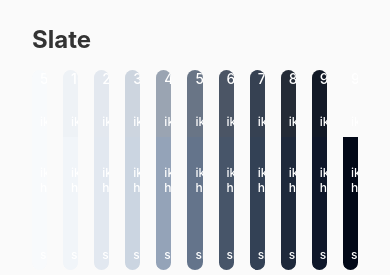
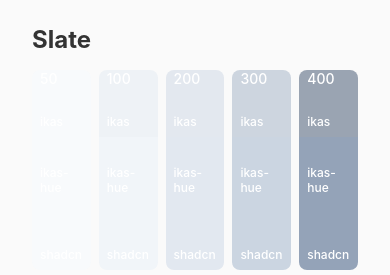
Before and after one commit to mcongara/color-codes, a plain HTML site: page index.html in a window 390 px wide. Shown: the part 497-772 px from the top of the page. Drawn offline with Linux system fonts and the light colour scheme.

Commit message:
Add responsive design for color grid in index.html

```diff
--- a/index.html
+++ b/index.html
@@ -43,6 +43,13 @@
             display: grid;
             grid-template-columns: repeat(auto-fit, minmax(0, 1fr));
             gap: 1rem;
+        }
+
+        @media (max-width: 768px) {
+            .color-grid {
+                grid-template-columns: repeat(5, 1fr);
+                gap: 0.5rem;
+            }
         }
 
         .color-swatch {
```
